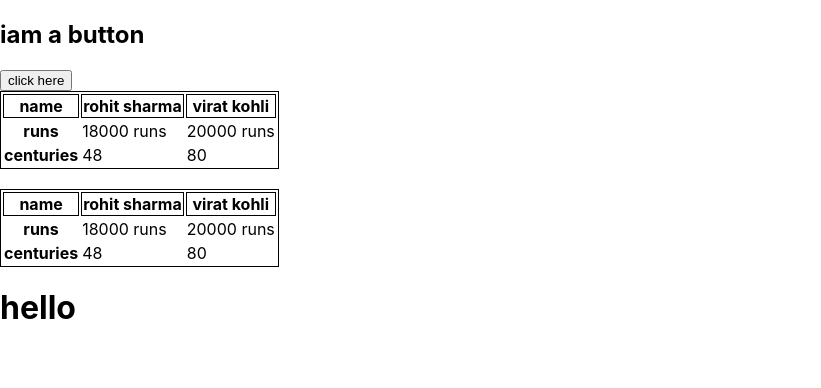
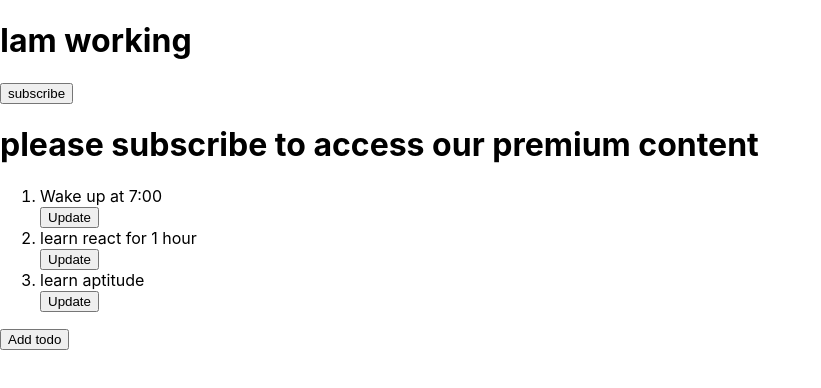
Before and after one commit to Vijayamrav/workWithReact, a React (Create React App) app: page / in a window 1280 px wide. Shown: the top 388 px of the page, without its empty margins (0-821 px from the left). Built offline with nearby package versions, Linux system fonts and the light colour scheme.

Commit message:
class-componenets

```diff
--- a/src/App.js
+++ b/src/App.js
@@ -1,17 +1,21 @@
-import logo from './logo.svg';
+// import logo from './logo.svg';
 import './App.css';
-import  ButtonComponent from './components/buttons/button.js'
-import {CricTable} from './components/tables/table1.js'
-import { Example } from './components/tables/table1.js';
-
+// import  ButtonComponent from './components/buttons/button.js'
+// import {CricTable} from './components/tables/table1.js'
+// import { Example } from './components/tables/table1.js';
+import { ButtonClassComponent } from './components/class-componenets/ButtonClass.js';
+import { Todos } from './components/class-componenets/Todos.js';
 function App() {
    return(
      <div>
-     <ButtonComponent/>
+     {/* <ButtonComponent/>
      <CricTable/>
      <br></br>
      <CricTable/>
-     <Example></Example>
+     <Example></Example> */}
+     <h1>Iam working</h1>
+      <ButtonClassComponent/>
+      <Todos/>
      </div>
    )
 
--- a/src/components/buttons/button.js
+++ b/src/components/buttons/button.js
@@ -1,8 +1,9 @@
- const ButtonComponent=()=>{
+ const ButtonComponent=(prop)=>{
+    const {text,height,width,onClick}=prop
     return(
         <>
-        <h2>iam a button</h2>
-        <button>click here</button>
+
+        <button onClick={onClick}>{text}</button>
         </>
     )
 }
--- /dev/null
+++ b/src/components/class-componenets/ButtonClass.js
@@ -0,0 +1,37 @@
+import { Component } from "react"
+
+
+export class ButtonClassComponent extends Component{
+    state={
+        text1:"subscribe",
+        text2:"subscribed",
+        isSubscribe:false
+    }
+    subscribeHandler=()=>{
+        this.setState({
+        isSubscribe:!this.state.isSubscribe
+        })
+    }
+
+    render(){
+        return(
+            <>
+            <button onClick={this.subscribeHandler} className="buttonClass">
+            {this.state.isSubscribe?this.state.text2:this.state.text1}
+            </button>
+            {
+                this.state.isSubscribe?(
+                    <>
+                <h1>welcome Vijay</h1>
+                <h1>You can access our premium content</h1>
+
+                </>
+                ):
+                <h1>please subscribe to access our premium content</h1>
+            }
+            </>
+
+
+        )
+    }
+}
--- /dev/null
+++ b/src/components/class-componenets/Todos.js
@@ -0,0 +1,38 @@
+import {Component} from "react"
+import ButtonComponent from "../buttons/button"
+export class Todos extends Component{
+  state={
+    todos:['Wake up at 7:00','learn react for 1 hour','learn aptitude']
+  }
+  todoHandler=()=>{
+    this.setState({
+        todos:[...this.state.todos,"attend online class at 2:20pm"]
+    })
+  }
+  todoUpdateHandler=(index)=>{
+    let newTodos=this.state.todos
+    newTodos[index]="wake up at 10:00am"
+    this.setState({
+        todos:newTodos
+    })
+  }
+ render(){
+    return(
+        <>
+        <ol>
+            {this.state.todos.map((eachTodo,index)=>{
+               return (
+                <>
+
+               <li>{eachTodo}</li>
+               <ButtonComponent text="Update" onClick={()=>this.todoUpdateHandler(index)}/>
+               </>
+               )
+            })}
+        </ol>
+        <ButtonComponent text="Add todo" onClick={this.todoHandler} />
+
+        </>
+    )
+ }
+}
```
Also changed, not shown: src/components/class-componenets/productListing/productListing.js (added), src/components/styles/allstyles.css (added).
